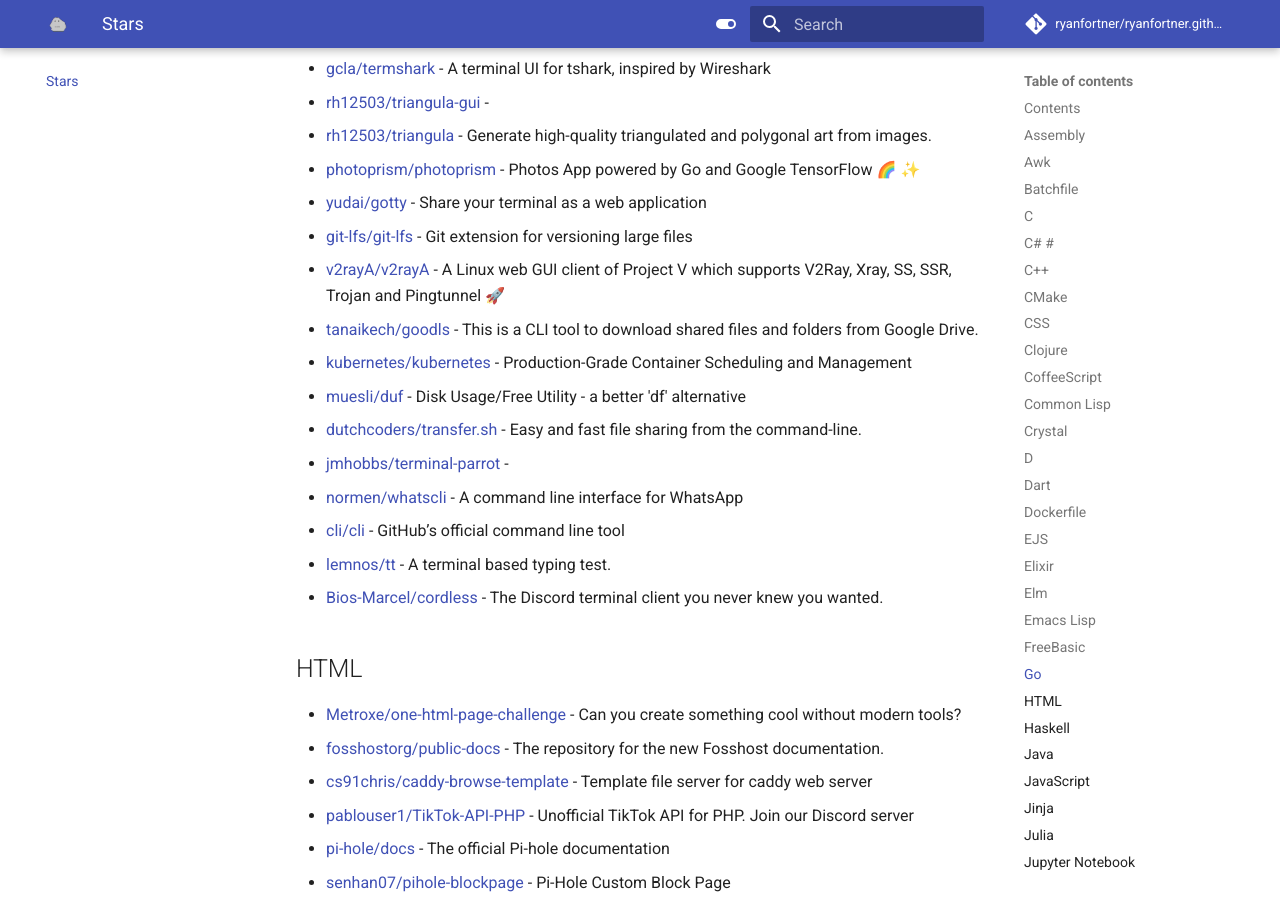
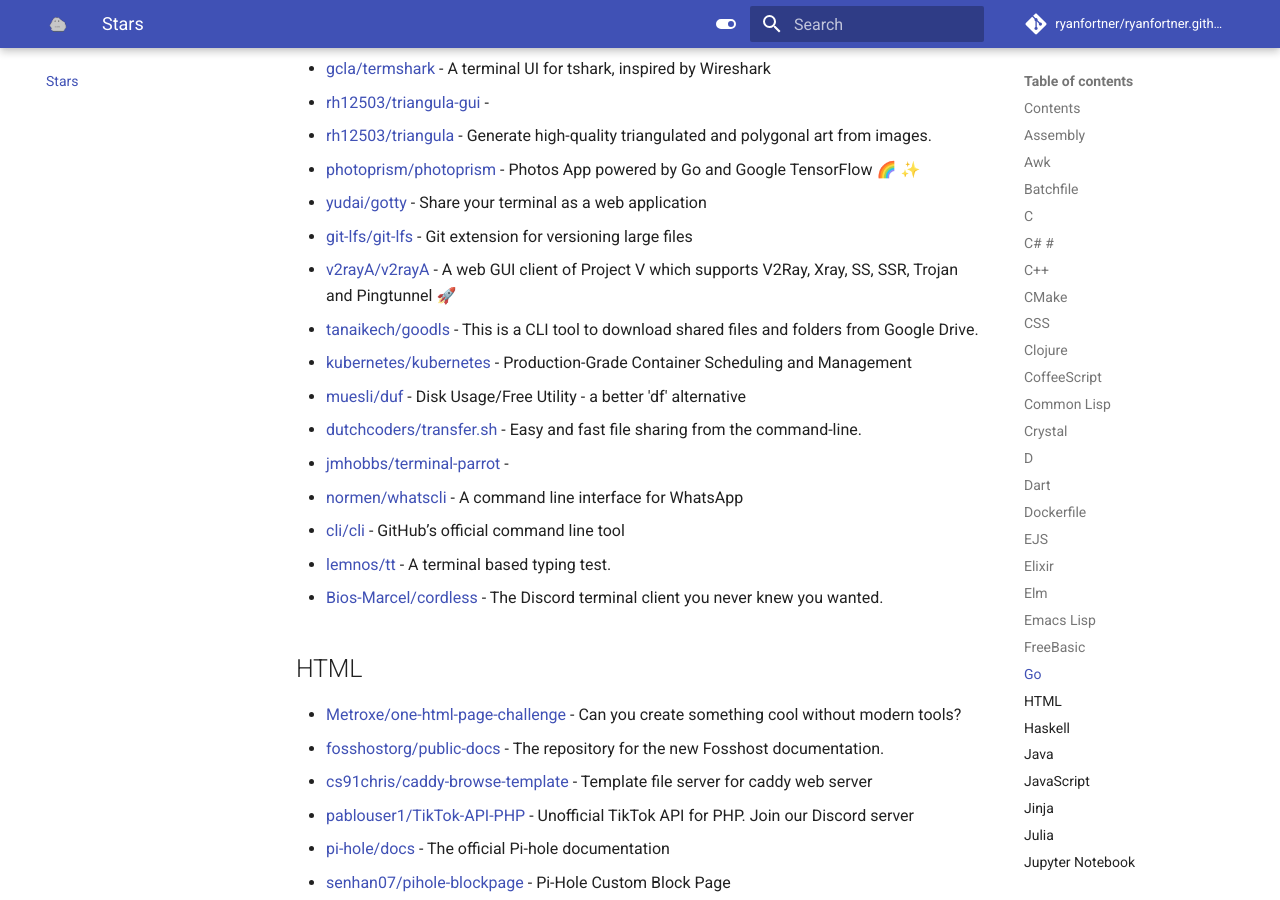
Before and after one commit to ryanfortner/ryanfortner.github.io, an MkDocs documentation site: the page built from docs/stars.md, in a window 1280 px wide and 900 px high, scrolled down 22688 px. Built offline with MkDocs 1.6.1 and Material for MkDocs 9.7.7, drawn with Linux system fonts in a browser that asks for light colours; emoji names are drawn with the system emoji font; comment, search, counter and statistics services are not loaded; some of the changed text lies outside the part shown.

Commit message:
Update awesome-stars list

```diff
--- a/docs/stars.md
+++ b/docs/stars.md
@@ -567,7 +567,7 @@
 - [photoprism/photoprism](https://github.com/photoprism/photoprism) - Photos App powered by Go and Google TensorFlow 🌈 ✨
 - [yudai/gotty](https://github.com/yudai/gotty) - Share your terminal as a web application
 - [git-lfs/git-lfs](https://github.com/git-lfs/git-lfs) - Git extension for versioning large files
-- [v2rayA/v2rayA](https://github.com/v2rayA/v2rayA) - A Linux web GUI client of Project V which supports V2Ray, Xray, SS, SSR, Trojan and Pingtunnel 🚀
+- [v2rayA/v2rayA](https://github.com/v2rayA/v2rayA) - A web GUI client of Project V which supports V2Ray, Xray, SS, SSR, Trojan and Pingtunnel 🚀
 - [tanaikech/goodls](https://github.com/tanaikech/goodls) - This is a CLI tool to download shared files and folders from Google Drive.
 - [kubernetes/kubernetes](https://github.com/kubernetes/kubernetes) - Production-Grade Container Scheduling and Management
 - [muesli/duf](https://github.com/muesli/duf) - Disk Usage/Free Utility - a better 'df' alternative
@@ -829,6 +829,7 @@
 
 ## Lua
 
+- [ChrisTitusTech/titus-awesome](https://github.com/ChrisTitusTech/titus-awesome) - Custom AwesomeWM Theme
 - [2439905184/oh-my-giraffe](https://github.com/2439905184/oh-my-giraffe) - a game made with love2d ,here is the code ,if you want to learn program
 - [ryanfortner/conky-configuration](https://github.com/ryanfortner/conky-configuration) - Conky configuration with graphs and more.
 - [frequential/conky-configuration](https://github.com/frequential/conky-configuration) - My personal approach to configure "conky", a tool for creating widgets that display information for Linux desktops.
@@ -1592,6 +1593,7 @@
 
 ## Swift
 
+- [exelban/stats](https://github.com/exelban/stats) - macOS system monitor in your menu bar
 - [fahimrahmanbooom/Duino-Coin_iOS_App](https://github.com/fahimrahmanbooom/Duino-Coin_iOS_App) - Duino-Coin iOS App. Features: Dashboard, Statistics, Transactions, Profile.
 - [ming900518/macOS-Virtual-Machine](https://github.com/ming900518/macOS-Virtual-Machine) - A ARM macOS Virtual Machine.
 - [vashpan/xcode-dev-cleaner](https://github.com/vashpan/xcode-dev-cleaner) - If you want to reclaim tens of gigabytes of your storage used for various Xcode caches - this tool is for you!
```
